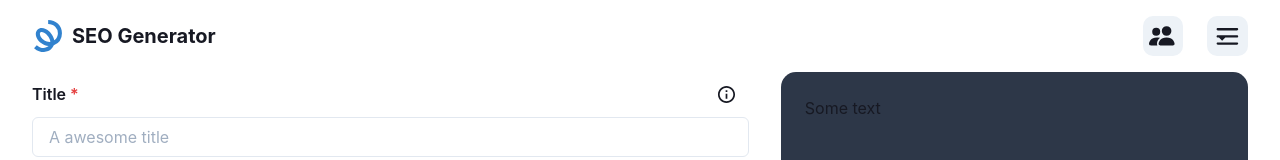
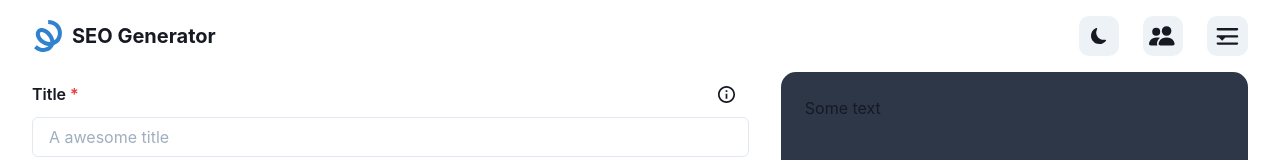
Before and after one commit to mrLuisFer/seo-generator, a Next.js app: page / in a window 1280 px wide. Shown: the top 160 px of the page. Built offline with nearby package versions, Linux system fonts and the light colour scheme.

Commit message:
create darkModeToggle component

```diff
--- /dev/null
+++ b/components/common/Header/DarkModeToggle.jsx
@@ -0,0 +1,16 @@
+import { useColorMode } from '@chakra-ui/react'
+import HeaderBtn from './HeaderBtn'
+import { BsFillMoonFill } from 'react-icons/bs'
+import { FaRegSun } from 'react-icons/fa'
+
+export default function DarkModeToggle() {
+	const { colorMode, toggleColorMode } = useColorMode()
+
+	console.log(colorMode)
+
+	return (
+		<HeaderBtn onClick={toggleColorMode} display="flex" justifyContent="center" alignItems="center">
+			{colorMode === 'light' ? <BsFillMoonFill /> : <FaRegSun />}
+		</HeaderBtn>
+	)
+}
--- a/components/common/Header/index.jsx
+++ b/components/common/Header/index.jsx
@@ -5,6 +5,7 @@ import { blue } from 'lib/chakraColors'
 import HoverPopup from '../HoverPopup'
 import MenuIcon from './MenuIcon'
 import Contributors from './Contributors'
+import DarkModeToggle from './DarkModeToggle'
 
 export default function Header() {
   return (
@@ -22,6 +23,7 @@ export default function Header() {
         </Heading>
       </Flex>
       <Flex justifyContent="space-between" alignItems="center" gridGap="1.5rem">
+        <DarkModeToggle />
         <Contributors />
         <MenuIcon />
       </Flex>
```
